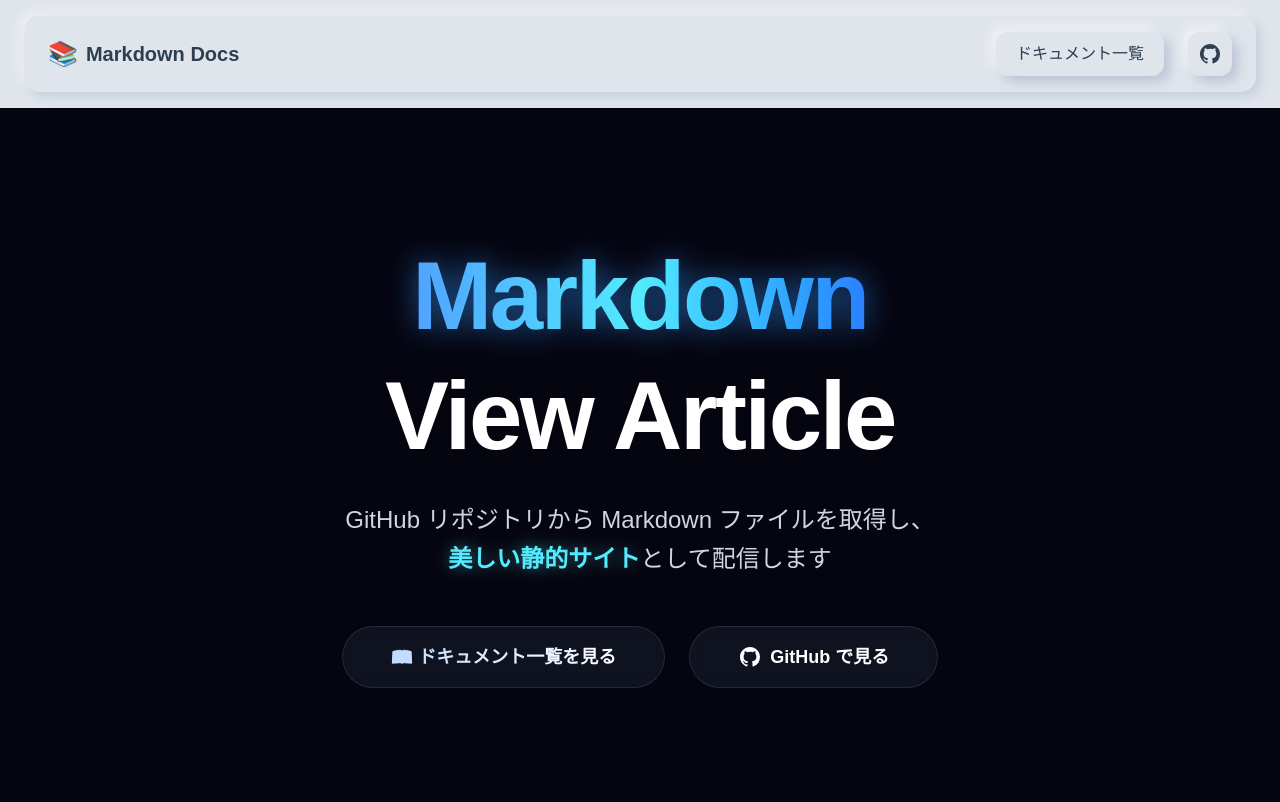
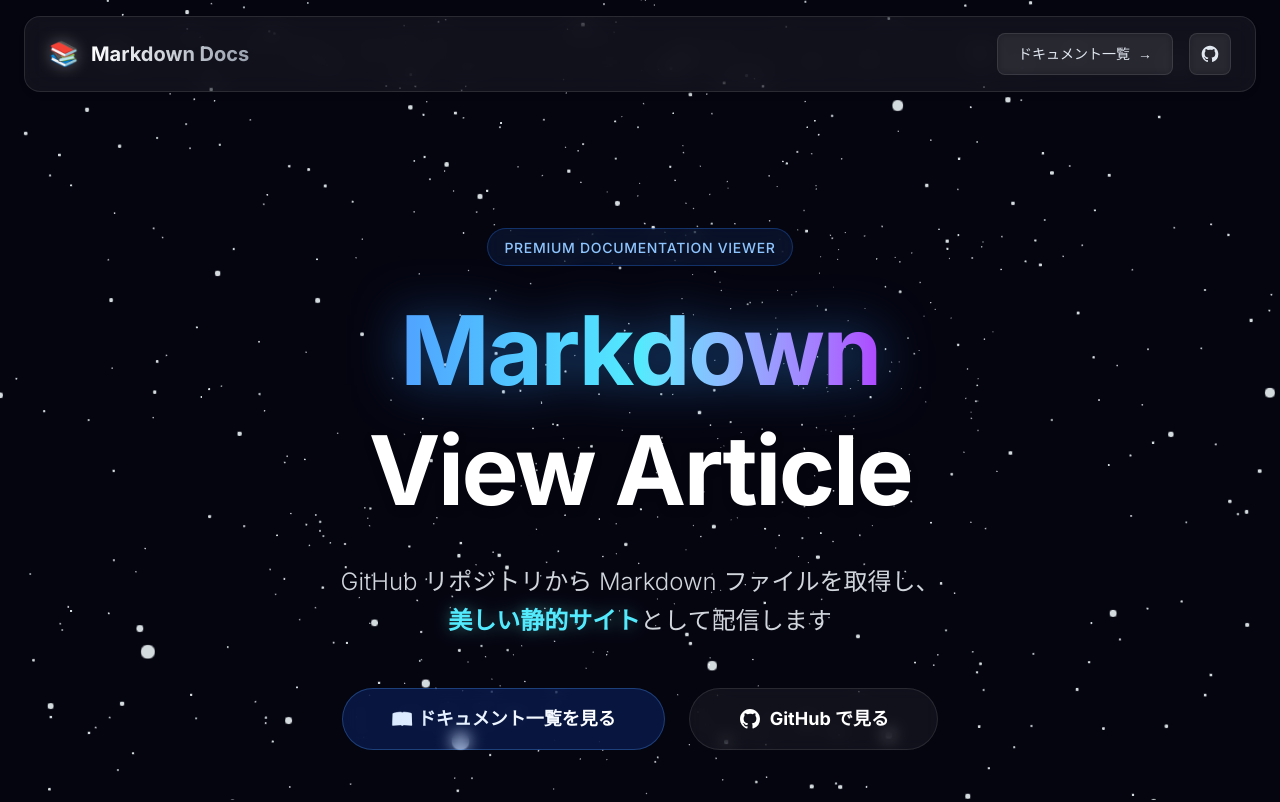
Before and after one commit to Ryo-cool/md-view-article, a Next.js app: page / in a window 1280 px wide. Shown: the top 802 px of the page. Built offline with nearby package versions, Linux system fonts and the light colour scheme.

Commit message:
feat: UIをニューモーフィズムからダークグラスモーフィズムデザインに刷新

```diff
--- a/app/globals.css
+++ b/app/globals.css
@@ -1,119 +1,153 @@
-@import "tailwindcss";
+@import 'tailwindcss';
 
 :root {
-  --background: #e0e5ec;
-  --foreground: #2c3e50;
-  --neu-light: #ffffff;
-  --neu-dark: rgba(163, 177, 198, 0.6);
-  --font-geist-sans: "Inter", "Helvetica Neue", Arial, sans-serif;
-  --font-geist-mono: "SFMono-Regular", Menlo, Consolas, "Liberation Mono", monospace;
+  --background: #050510;
+  --foreground: #ffffff;
+  --glass-border: rgba(255, 255, 255, 0.1);
+  --glass-bg: rgba(255, 255, 255, 0.05);
+  --glass-shine: rgba(255, 255, 255, 0.1);
+  --primary-glow: rgba(50, 150, 255, 0.5);
 }
 
 @theme inline {
   --color-background: var(--background);
   --color-foreground: var(--foreground);
-  --font-sans: var(--font-geist-sans);
-  --font-mono: var(--font-geist-mono);
 }
 
 body {
   background: var(--background);
   color: var(--foreground);
-  font-family: Arial, Helvetica, sans-serif;
+  font-family: var(--font-geist-sans);
 }
 
-/* GitHub Alerts - Neumorphism Style */
-[class^="markdown-alert"] {
+/* GitHub Alerts - Dark Glass Style */
+[class^='markdown-alert'] {
   padding: 1.25rem;
   margin: 1.5rem 0;
   border-left: 4px solid;
-  border-radius: 15px;
-  background: #e0e5ec;
-  box-shadow: inset 3px 3px 6px rgba(163, 177, 198, 0.3),
-              inset -3px -3px 6px rgba(255, 255, 255, 0.3);
+  border-radius: 12px;
+  background: rgba(30, 41, 59, 0.5);
+  backdrop-filter: blur(8px);
+  border: 1px solid var(--glass-border);
+  border-left-width: 4px;
 }
 
 .markdown-alert-note {
-  border-color: #0969da;
-  color: #2c3e50;
+  border-left-color: #3b82f6;
+  color: #e2e8f0;
 }
 
 .markdown-alert-tip {
-  border-color: #16a34a;
-  color: #2c3e50;
+  border-left-color: #22c55e;
+  color: #e2e8f0;
 }
 
 .markdown-alert-important {
-  border-color: #be185d;
-  color: #2c3e50;
+  border-left-color: #a855f7;
+  color: #e2e8f0;
 }
 
 .markdown-alert-warning {
-  border-color: #d97706;
-  color: #2c3e50;
+  border-left-color: #f59e0b;
+  color: #e2e8f0;
 }
 
 .markdown-alert-caution {
-  border-color: #dc2626;
-  color: #2c3e50;
+  border-left-color: #ef4444;
+  color: #e2e8f0;
 }
 
-/* Mermaid wrapper (optional) */
+/* Mermaid wrapper */
 .mermaid {
   display: flex;
   justify-content: center;
   margin: 2rem 0;
+  background: rgba(255, 255, 255, 0.02);
+  padding: 1.5rem;
+  border-radius: 12px;
 }
 
-/* Markdown 太字の強化 */
+/* Markdown Typography Overrides for Dark Mode */
 article strong {
   font-weight: 700 !important;
-  color: #2c3e50 !important;
+  color: #fff !important;
 }
 
-/* Neumorphism スタイル */
-.neu-card {
-  background: #e0e5ec;
-  border-radius: 20px;
-  box-shadow: 9px 9px 16px rgba(163, 177, 198, 0.6),
-              -9px -9px 16px rgba(255, 255, 255, 0.5);
-  transition: all 0.3s ease;
+article h1,
+article h2,
+article h3,
+article h4 {
+  color: #fff !important;
 }
 
-.neu-card:hover {
-  box-shadow: 13px 13px 20px rgba(163, 177, 198, 0.7),
-              -13px -13px 20px rgba(255, 255, 255, 0.6);
+article p {
+  color: #cbd5e1 !important; /* slate-300 */
 }
 
-.neu-pressed {
-  background: #e0e5ec;
-  border-radius: 20px;
-  box-shadow: inset 6px 6px 10px rgba(163, 177, 198, 0.5),
-              inset -6px -6px 10px rgba(255, 255, 255, 0.5);
+article a {
+  color: #60a5fa !important; /* blue-400 */
+  text-decoration: none;
+  border-bottom: 1px solid rgba(96, 165, 250, 0.3);
+  transition: all 0.2s;
 }
 
-.neu-button {
-  background: #e0e5ec;
-  border-radius: 12px;
-  box-shadow: 6px 6px 12px rgba(163, 177, 198, 0.6),
-              -6px -6px 12px rgba(255, 255, 255, 0.5);
-  transition: all 0.2s ease;
-  border: none;
+article a:hover {
+  border-bottom-color: #60a5fa;
+  text-shadow: 0 0 8px rgba(96, 165, 250, 0.4);
 }
 
-.neu-button:hover {
-  box-shadow: 8px 8px 16px rgba(163, 177, 198, 0.7),
-              -8px -8px 16px rgba(255, 255, 255, 0.6);
+article code {
+  background: rgba(255, 255, 255, 0.1) !important;
+  color: #e2e8f0 !important;
+  padding: 0.2em 0.4em;
+  border-radius: 4px;
 }
 
-.neu-button:active {
-  box-shadow: inset 4px 4px 8px rgba(163, 177, 198, 0.5),
-              inset -4px -4px 8px rgba(255, 255, 255, 0.5);
+article pre {
+  background: #0f172a !important; /* slate-900 */
+  border: 1px solid var(--glass-border);
 }
 
-.neu-flat {
-  background: #e0e5ec;
-  border-radius: 15px;
-  box-shadow: 5px 5px 10px rgba(163, 177, 198, 0.4),
-              -5px -5px 10px rgba(255, 255, 255, 0.4);
+/* Glassmorphism Utilities */
+.glass-panel {
+  background: rgba(15, 23, 42, 0.6);
+  backdrop-filter: blur(12px);
+  border-bottom: 1px solid var(--glass-border);
 }
+
+.glass-card {
+  background: var(--glass-bg);
+  backdrop-filter: blur(12px);
+  border: 1px solid var(--glass-border);
+  border-radius: 16px;
+  transition: all 0.3s ease;
+  box-shadow: 0 4px 6px -1px rgba(0, 0, 0, 0.1),
+    0 2px 4px -1px rgba(0, 0, 0, 0.06);
+}
+
+.glass-card:hover {
+  background: rgba(255, 255, 255, 0.08);
+  border-color: rgba(255, 255, 255, 0.2);
+  transform: translateY(-2px);
+  box-shadow: 0 0 20px rgba(50, 150, 255, 0.15);
+}
+
+.glass-button {
+  background: rgba(255, 255, 255, 0.05);
+  backdrop-filter: blur(4px);
+  border: 1px solid var(--glass-border);
+  border-radius: 8px;
+  color: #e2e8f0;
+  transition: all 0.2s ease;
+}
+
+.glass-button:hover {
+  background: rgba(255, 255, 255, 0.1);
+  border-color: rgba(255, 255, 255, 0.3);
+  color: #fff;
+  box-shadow: 0 0 15px rgba(255, 255, 255, 0.1);
+}
+
+.text-glow {
+  text-shadow: 0 0 10px rgba(255, 255, 255, 0.3);
+}
--- a/app/layout.tsx
+++ b/app/layout.tsx
@@ -1,8 +1,11 @@
 import type React from "react";
 import type { Metadata } from "next";
+import { Inter } from "next/font/google";
 import "./globals.css";
 import Header from "@/components/Header";
 import Footer from "@/components/Footer";
+
+const inter = Inter({ subsets: ["latin"] });
 
 export const metadata: Metadata = {
   title: "Markdown View Article - ドキュメント閲覧",
@@ -16,7 +19,7 @@ export default function RootLayout({
 }>) {
   return (
     <html lang="ja">
-      <body className="antialiased flex flex-col min-h-screen">
+      <body className={`${inter.className} antialiased flex flex-col min-h-screen bg-[#050510] text-white selection:bg-blue-500/30`}>
         <Header />
         {children}
         <Footer />
--- a/app/page.tsx
+++ b/app/page.tsx
@@ -12,7 +12,7 @@ const ThreeBackground = dynamic(() => import("@/components/ThreeBackground"), {
 
 export default function Home() {
   return (
-    <main className="flex-1 relative min-h-screen overflow-x-hidden bg-[#050510] text-white">
+    <main className="flex-1 relative min-h-screen overflow-x-hidden">
       {/* 背景 */}
       <ThreeBackground />
 
@@ -22,13 +22,16 @@ export default function Home() {
           <div className="text-center">
             {/* Hero Section */}
             <FadeIn>
-              <div className="mb-20">
-                <h1 className="text-6xl md:text-8xl font-bold mb-6 leading-tight tracking-tight">
-                  <span className="bg-clip-text text-transparent bg-linear-to-r from-blue-400 via-cyan-300 to-blue-500 drop-shadow-[0_0_15px_rgba(50,150,255,0.6)]">
+              <div className="mb-24">
+                <div className="inline-block mb-6 px-4 py-1.5 rounded-full border border-blue-500/30 bg-blue-500/10 backdrop-blur-sm">
+                  <span className="text-blue-300 text-sm font-medium tracking-wider uppercase">Premium Documentation Viewer</span>
+                </div>
+                <h1 className="text-6xl md:text-8xl font-bold mb-8 leading-tight tracking-tight">
+                  <span className="bg-clip-text text-transparent bg-gradient-to-r from-blue-400 via-cyan-300 to-purple-500 drop-shadow-[0_0_25px_rgba(50,150,255,0.5)]">
                     Markdown
                   </span>
                   <br />
-                  View Article
+                  <span className="text-white drop-shadow-lg">View Article</span>
                 </h1>
                 <p className="text-xl md:text-2xl mb-12 max-w-3xl mx-auto leading-relaxed text-gray-300 font-light">
                   GitHub リポジトリから Markdown ファイルを取得し、
@@ -39,9 +42,9 @@ export default function Home() {
                 <div className="flex flex-col sm:flex-row gap-6 justify-center items-center">
                   <Link
                     href="/docs"
-                    className="group relative inline-flex items-center justify-center px-12 py-4 text-lg font-bold overflow-hidden rounded-full bg-gray-800/40 border border-white/10 backdrop-blur-sm transition-all duration-300 hover:bg-gray-700/50 hover:scale-105 hover:shadow-[0_0_20px_rgba(50,150,255,0.3)] hover:border-blue-400/50"
+                    className="group relative inline-flex items-center justify-center px-12 py-4 text-lg font-bold overflow-hidden rounded-full bg-blue-600/20 border border-blue-400/30 backdrop-blur-sm transition-all duration-300 hover:bg-blue-600/40 hover:scale-105 hover:shadow-[0_0_30px_rgba(50,150,255,0.4)] hover:border-blue-400/60"
                   >
-                    <span className="bg-clip-text text-transparent bg-linear-to-r from-blue-200 to-white">
+                    <span className="bg-clip-text text-transparent bg-gradient-to-r from-blue-100 to-white group-hover:text-white transition-colors">
                       📖 ドキュメント一覧を見る
                     </span>
                   </Link>
@@ -50,7 +53,7 @@ export default function Home() {
                     href="https://github.com"
                     target="_blank"
                     rel="noopener noreferrer"
-                    className="group relative inline-flex items-center justify-center px-12 py-4 text-lg font-bold overflow-hidden rounded-full bg-gray-800/40 border border-white/10 backdrop-blur-sm transition-all duration-300 hover:bg-gray-700/50 hover:scale-105 hover:border-white/30"
+                    className="group relative inline-flex items-center justify-center px-12 py-4 text-lg font-bold overflow-hidden rounded-full bg-white/5 border border-white/10 backdrop-blur-sm transition-all duration-300 hover:bg-white/10 hover:scale-105 hover:border-white/30"
                   >
                     <svg
                       className="w-6 h-6 mr-2 text-white"
@@ -72,8 +75,8 @@ export default function Home() {
             {/* Features Section */}
             <div className="mt-32 grid md:grid-cols-3 gap-8 text-left">
               <FadeIn delay={0.2}>
-                <div className="group p-8 rounded-2xl bg-white/5 border border-white/5 backdrop-blur-md hover:bg-white/10 hover:border-blue-500/30 transition-all duration-300 hover:-translate-y-2 shadow-lg hover:shadow-blue-500/20">
-                  <div className="text-5xl mb-6 transform group-hover:scale-110 transition-transform duration-300">🚀</div>
+                <div className="glass-card p-8 h-full hover:shadow-[0_0_30px_rgba(50,150,255,0.2)] hover:border-blue-500/30 group">
+                  <div className="text-5xl mb-6 transform group-hover:scale-110 transition-transform duration-300 drop-shadow-lg">🚀</div>
                   <h3 className="text-2xl font-bold mb-4 text-white group-hover:text-blue-300 transition-colors">
                     高速な静的サイト
                   </h3>
@@ -84,8 +87,8 @@ export default function Home() {
               </FadeIn>
 
               <FadeIn delay={0.4}>
-                <div className="group p-8 rounded-2xl bg-white/5 border border-white/5 backdrop-blur-md hover:bg-white/10 hover:border-purple-500/30 transition-all duration-300 hover:-translate-y-2 shadow-lg hover:shadow-purple-500/20">
-                  <div className="text-5xl mb-6 transform group-hover:scale-110 transition-transform duration-300">📝</div>
+                <div className="glass-card p-8 h-full hover:shadow-[0_0_30px_rgba(168,85,247,0.2)] hover:border-purple-500/30 group">
+                  <div className="text-5xl mb-6 transform group-hover:scale-110 transition-transform duration-300 drop-shadow-lg">📝</div>
                   <h3 className="text-2xl font-bold mb-4 text-white group-hover:text-purple-300 transition-colors">
                     Markdown & Mermaid
                   </h3>
@@ -96,8 +99,8 @@ export default function Home() {
               </FadeIn>
 
               <FadeIn delay={0.6}>
-                <div className="group p-8 rounded-2xl bg-white/5 border border-white/5 backdrop-blur-md hover:bg-white/10 hover:border-green-500/30 transition-all duration-300 hover:-translate-y-2 shadow-lg hover:shadow-green-500/20">
-                  <div className="text-5xl mb-6 transform group-hover:scale-110 transition-transform duration-300">🔄</div>
+                <div className="glass-card p-8 h-full hover:shadow-[0_0_30px_rgba(34,197,94,0.2)] hover:border-green-500/30 group">
+                  <div className="text-5xl mb-6 transform group-hover:scale-110 transition-transform duration-300 drop-shadow-lg">🔄</div>
                   <h3 className="text-2xl font-bold mb-4 text-white group-hover:text-green-300 transition-colors">
                     自動デプロイ
                   </h3>
--- a/components/Header.tsx
+++ b/components/Header.tsx
@@ -2,45 +2,32 @@ import Link from 'next/link';
 
 export default function Header() {
   return (
-    <header className="sticky top-0 z-50" style={{ background: '#e0e5ec' }}>
-      <div className="max-w-7xl mx-auto px-6 py-4">
-        <div className="neu-flat px-6 py-4 flex items-center justify-between">
-          <Link href="/" className="flex items-center space-x-2 group">
-            <span className="text-2xl">📚</span>
-            <span className="text-xl font-bold" style={{ color: '#2c3e50' }}>Markdown Docs</span>
+    <header className="sticky top-0 z-50 pt-4 pb-2">
+      <div className="max-w-7xl mx-auto px-4 sm:px-6">
+        <div className="glass-card px-6 py-4 flex items-center justify-between bg-white/5 backdrop-blur-xl border border-white/10 rounded-2xl shadow-lg shadow-black/20">
+          <Link href="/" className="flex items-center space-x-3 group">
+            <span className="text-2xl filter drop-shadow-[0_0_8px_rgba(255,255,255,0.3)]">📚</span>
+            <span className="text-xl font-bold bg-clip-text text-transparent bg-gradient-to-r from-white to-gray-400 group-hover:to-blue-300 transition-all duration-300">
+              Markdown Docs
+            </span>
           </Link>
-          <nav className="flex items-center space-x-6">
+          <nav className="flex items-center space-x-4">
             <Link
               href="/docs"
-              className="neu-button px-5 py-2.5 font-medium transition-all"
-              style={{ color: '#2c3e50' }}
+              className="glass-button px-5 py-2.5 font-medium text-sm flex items-center gap-2 group"
             >
-              ドキュメント一覧
+              <span>ドキュメント一覧</span>
+              <span className="group-hover:translate-x-0.5 transition-transform">→</span>
             </Link>
-            {/* TODO: 認証機能が必要な場合、以下を有効化 */}
-            {/* {session ? (
-              <>
-                <span className="text-gray-600">{session.user.name}</span>
-                <button onClick={handleLogout} className="text-gray-600 hover:text-gray-900">
-                  ログアウト
-                </button>
-              </>
-            ) : (
-              <Link href="/login" className="text-gray-600 hover:text-gray-900">
-                ログイン
-              </Link>
-            )} */}
             <a
               href="https://github.com"
               target="_blank"
               rel="noopener noreferrer"
-              className="neu-button p-2.5 inline-flex items-center justify-center transition-all"
+              className="glass-button p-2.5 inline-flex items-center justify-center group"
               aria-label="GitHub"
-              style={{ color: '#2c3e50' }}
             >
               <svg
-                className="w-6 h-6"
-                fill="currentColor"
+                className="w-5 h-5 fill-current group-hover:scale-110 transition-transform"
                 viewBox="0 0 24 24"
                 aria-hidden="true"
               >
```
Also changed, not shown: components/Footer.tsx (+8 -10 lines), components/VideoScrub.tsx (+30 -22 lines), components/FadeIn.tsx (line endings or trailing spaces).
